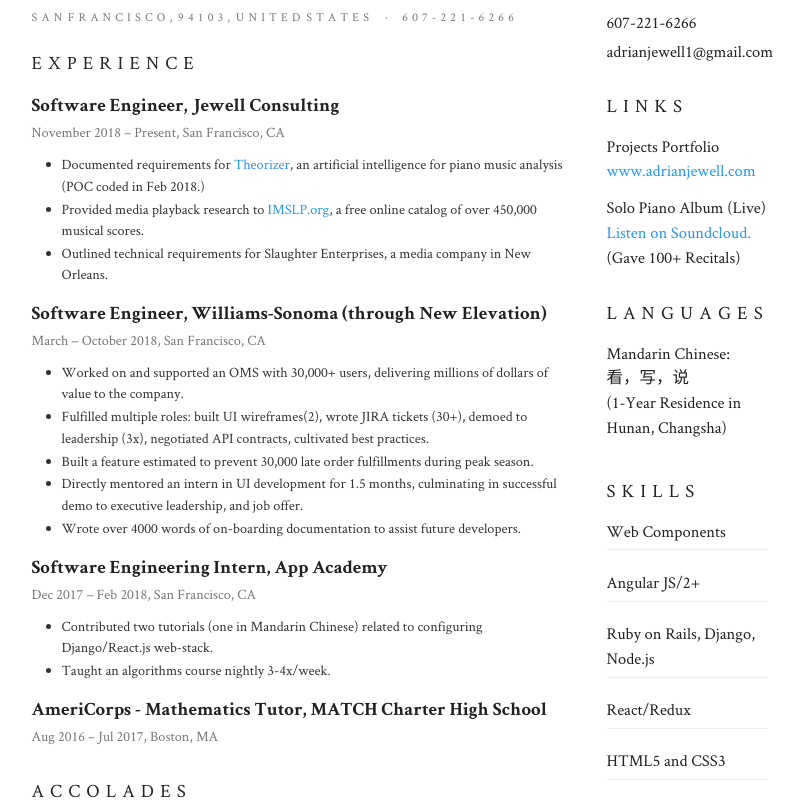
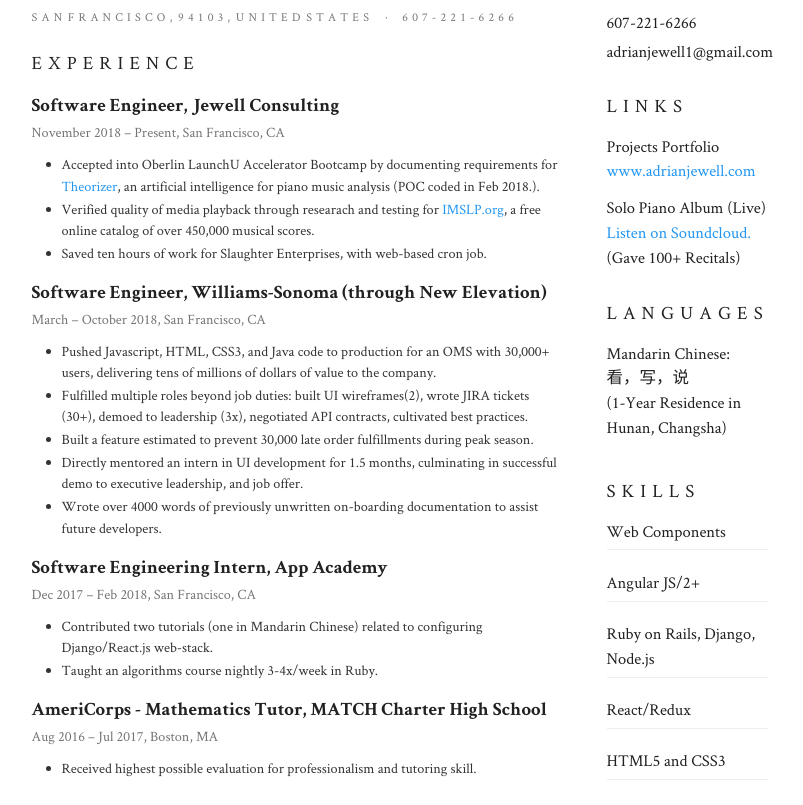
Before and after one commit to Adrianjewell91/personal_webpage, a plain HTML site: page index.html in a window 1280 px wide. Shown: the part 83-888 px from the top of the page, without its empty margins (36-839 px from the left). Drawn offline with Linux system fonts and the light colour scheme.

Commit message:
improve credibility

```diff
--- a/index.html
+++ b/index.html
@@ -110,14 +110,13 @@
                             <div class="experience__description">
                                 <div>
                                     <ul>
-                                        <li>Documented requirements for <a href="https://github.com/adrianjewell91/theorizer">Theorizer</a>,
+                                        <li>Accepted into Oberlin LaunchU Accelerator Bootcamp by documenting
+                                            requirements for <a href="https://github.com/adrianjewell91/theorizer">Theorizer</a>,
                                             an artificial intelligence for piano music analysis (POC coded in Feb
-                                            2018.)</li>
-                                        <li>Provided media playback research to <a href="https://imslp.org">IMSLP.org</a>,
+                                            2018.).</li>
+                                        <li>Verified quality of media playback through researach and testing for <a href="https://imslp.org">IMSLP.org</a>,
                                             a free online catalog of over 450,000 musical scores.</li>
-                                        <li>Outlined technical requirements for Slaughter Enterprises, a media company
-                                            in New
-                                            Orleans.</li>
+                                        <li>Saved ten hours of work for Slaughter Enterprises, with web-based cron job.</li>
                                     </ul>
                                 </div>
                             </div>
@@ -133,9 +132,11 @@
                             <div class="experience__description">
                                 <div>
                                     <ul>
-                                        <li>Worked on and supported an OMS with 30,000+
-                                            users, delivering millions of dollars of value to the company.</li>
-                                        <li>Fulfilled multiple roles: built UI wireframes(2), wrote JIRA
+                                        <li>Pushed Javascript, HTML, CSS3, and Java code to production for an OMS with
+                                            30,000+
+                                            users, delivering tens of millions of dollars of value to the company.</li>
+                                        <li>Fulfilled multiple roles beyond job duties: built UI wireframes(2), wrote
+                                            JIRA
                                             tickets
                                             (30+), demoed to leadership (3x), negotiated API contracts, cultivated best
                                             practices.</li>
@@ -145,7 +146,7 @@
                                             in
                                             successful demo to executive leadership,
                                             and job offer.</li>
-                                        <li>Wrote over 4000 words of on-boarding documentation to
+                                        <li>Wrote over 4000 words of previously unwritten on-boarding documentation to
                                             assist
                                             future developers.</li>
                                     </ul>
@@ -165,7 +166,7 @@
                                         <li>Contributed two tutorials (one in Mandarin Chinese) related to configuring
                                             Django/React.js
                                             web-stack.</li>
-                                        <li>Taught an algorithms course nightly 3-4x/week.
+                                        <li>Taught an algorithms course nightly 3-4x/week in Ruby.
                                         </li>
                                     </ul>
                                 </div>
@@ -177,6 +178,13 @@
                                     <div class="experience__title">AmeriCorps - Mathematics Tutor, MATCH Charter High
                                         School</div>
                                     <div class="experience__date">Aug 2016 – Jul 2017, Boston, MA</div>
+                                </div>
+                            </div>
+                            <div class="experience__description">
+                                <div>
+                                    <ul>
+                                        <li>Received highest possible evaluation for professionalism and tutoring skill.</li>
+                                    </ul>
                                 </div>
                             </div>
                         </div>
```
Also changed, not shown: 1 other file.
